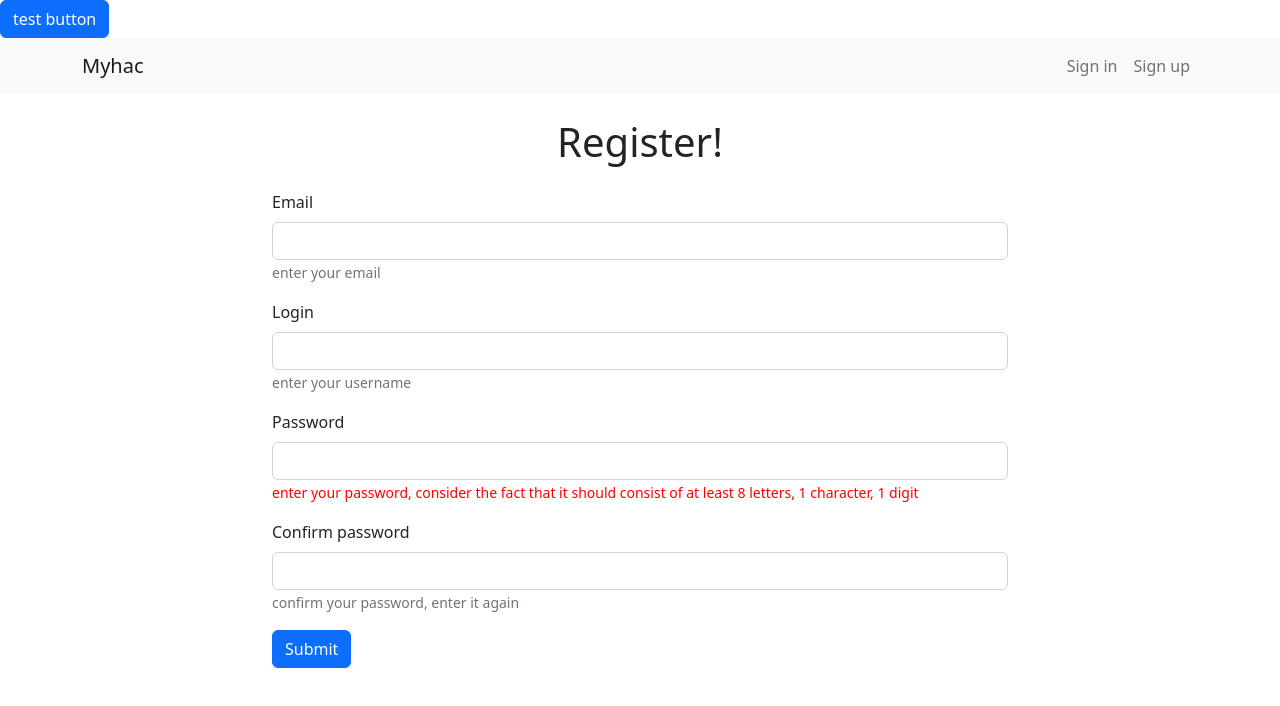
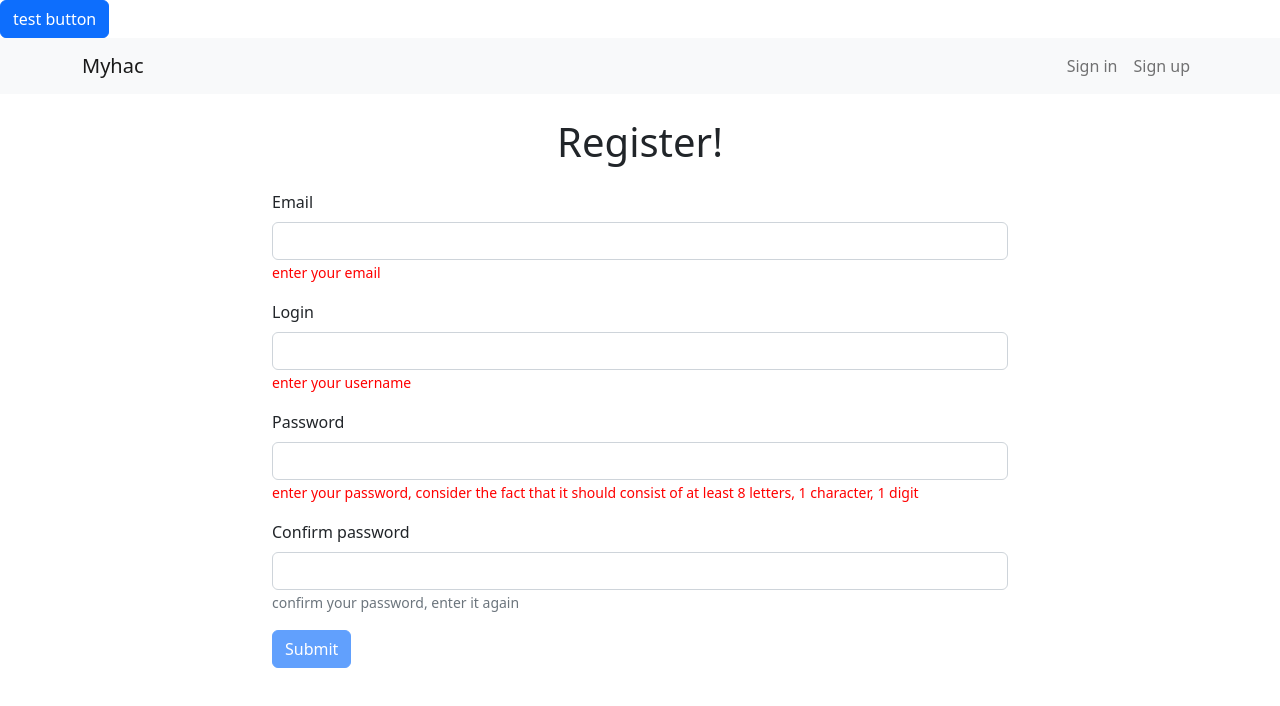
Before and after one commit to IlchenkoYegor/react-VP, a React (Create React App) app: page /register in a window 1280 px wide. Shown: the top 706 px of the page. Built offline with nearby package versions, Linux system fonts and the light colour scheme; no server answers.

Commit message:
added redux

```diff
--- a/package.json
+++ b/package.json
@@ -7,13 +7,17 @@
     "@testing-library/jest-dom": "^5.16.5",
     "@testing-library/react": "^13.4.0",
     "@testing-library/user-event": "^13.5.0",
+    "axios": "^1.2.2",
     "bootstrap": "^5.2.3",
     "normalize.css": "^8.0.1",
     "react": "^18.2.0",
     "react-bootstrap": "^2.7.0",
     "react-dom": "^18.2.0",
+    "react-redux": "^8.0.5",
     "react-router-dom": "^6.6.0",
     "react-scripts": "5.0.1",
+    "redux": "^4.2.0",
+    "redux-thunk": "^2.4.2",
     "web-vitals": "^2.1.4"
   },
   "scripts": {
--- a/src/App.js
+++ b/src/App.js
@@ -15,32 +15,25 @@ import Map from './pages/Map';
 
 
 function App() {
+  const [authState, setAuthState]= React.useState({authorized: false, role:'guest'});
+  let changeState  = () =>{
+    if(authState == null || authState.authorized){
 
-
-  let authState1 ={authorized: false, role:'guest'}
-  let changeState  = (roleg) =>{
-    if(roleg==null){
-
-      console.log('here was a ' + roleg )
-      authState1 ={authorized: false, role:'guest'}
+      console.log('here was a ' + authState )
+      setAuthState({authorized: false, role:'guest'})
     }
     else{
-      console.log('here was a ' + roleg )
-      authState1 = {authorized: true, role:roleg}
+      console.log('here was a ' + authState )
+      setAuthState({authorized: true, role:'user'})
     }
   }
-  let authState ={auth : authState1,
-  stateHook: changeState}
-  changeState.bind(authState);
 
   return (
     <div>
-    <Button onClick={authState.stateHook('admin')}>
+    <Button onClick={changeState}>
       test button
     </Button>
-    <AuthContext.Provider value = {authState} >
-
-      <MainNavbar></MainNavbar>
+      <MainNavbar isAuthorized={authState.authorized}></MainNavbar>
       <Routes>
         <Route path='/' element ={<Main/>}/>
         <Route path='/register' element={<Register/>}>
@@ -52,7 +45,6 @@ function App() {
         <Route path='/main' element={<Main/>}>
         </Route>
       </Routes>
-      </AuthContext.Provider>
       </div>
   );
 }
--- a/src/components/MapInterface.js
+++ b/src/components/MapInterface.js
@@ -12,5 +12,6 @@ export default function MapInterface() {
         <RequestAFittingPointsButton className='mb-3'>find the most fitting points</RequestAFittingPointsButton>
         <SendResultsButton>send selected locations</SendResultsButton>
     </div>
+
   )
 }
--- a/src/pages/Register.js
+++ b/src/pages/Register.js
@@ -3,18 +3,52 @@ import { Button, Col, Container, Form, FormGroup, Row } from 'react-bootstrap'
 
 
 export default function Register() {
+
+
   const [email, setEmail] = useState("");
   const [emailValid, setEmailValid] = useState(false);
   const [username, setUsername] = useState("");
-  const [validUsername, setUsernameValid] = useState(false);
+  const [usernameValid, setUsernameValid] = useState(false);
   const [password, setPassword] = useState("");
   const [passwordValid, setPasswordValid] = useState(false);
   const [confirmPassword, setConfirmPassword] = useState("");
 
+  function validated(){
+    return emailValid && usernameValid && passwordValid;
+  }
+
+  const onSubmit = async e =>{
+    e.preventDefault();
+    const register = {
+      email: email,
+      username: username,
+      password: password,
+      confirmedPassword: confirmPassword
+    }
+    console.log(register);
+  }
+
   function validateAndSetPassword(e){
     var regularExpression = /^(?=.*[0-9])(?=.*[!@#$%^&*])[a-zA-Z0-9!@#$%^&*]{8,16}$/;
     setPasswordValid( regularExpression.test(e));
+    setPassword(e);
   }
+
+  function validateAndSetEmail(e){
+    //var regularExpression = /^[a-zA-Z0-9]{2,}(?=.[@])[a-z]{2,9}({1,3}=.*[.])}$/;
+    //TODO: Realize the regex mechanism to validate email
+
+    setEmailValid(true);
+    setEmail(e);
+  }
+
+  function validateAndSetUsername(e){
+    //TODO: Realize the regex mechanism to validate username
+    var regularExpression = /^[a-zA-z]+[a-zA-Z0-9]{6,16}$/;
+    setUsernameValid(regularExpression.test(e));
+    setPassword(e);
+  }
+
   return (
     <Container>
     <Row>
@@ -23,17 +57,17 @@ export default function Register() {
     <Row>
     <Col></Col>
     <Col xs='8'>
-    <Form>
+    <Form onSubmit={onSubmit}>
     <FormGroup className='mb-3 mt-3'>
       <Form.Label>Email</Form.Label>
-      <Form.Control type='email' ></Form.Control>
-      <Form.Text>enter your email</Form.Text>
+      <Form.Control type='email' onChange={e => validateAndSetEmail(e.target.value)} ></Form.Control>
+      <Form.Text style={!emailValid?{color:'red'}:{color:'black'}}>enter your email</Form.Text>
       </FormGroup>
 
     <FormGroup className='mb-3'>
       <Form.Label>Login</Form.Label>
-      <Form.Control type='text' ></Form.Control>
-      <Form.Text>enter your username</Form.Text>
+      <Form.Control type='text' onChange={e => validateAndSetUsername(e.target.value)}></Form.Control>
+      <Form.Text style={!usernameValid?{color:'red'}:{color:'black'}}>enter your username</Form.Text>
     </FormGroup>
     <FormGroup className='mb-3'>
     <Form.Label>Password</Form.Label>
@@ -46,7 +80,7 @@ export default function Register() {
       <Form.Control type='password' ></Form.Control>
       <Form.Text>confirm your password, enter it again</Form.Text>
     </FormGroup>
-    <Button type='submit'> Submit </Button>
+    <Button type='submit' disabled={!validated()}> Submit </Button>
     </Form>
     </Col>
     <Col>
--- /dev/null
+++ b/src/store.js
@@ -0,0 +1 @@
+import { createStoreHook } from "react-redux";
```
Also changed, not shown: 1 other file (tests, documents, lock files or other folders).
